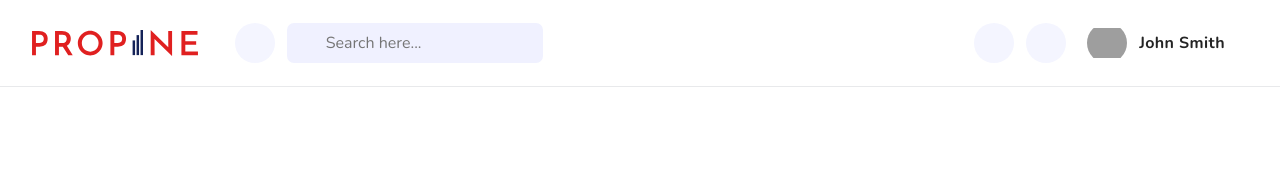
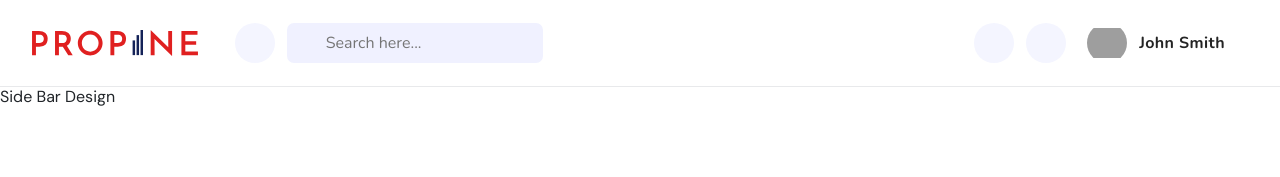
Before and after one commit to keval-gadhiya/first-project, a React (Create React App) app: page / in a window 1280 px wide. Before the commit this address had no page. Shown: the top 177 px of the page. Built offline with nearby package versions, Linux system fonts and the light colour scheme; grey boxes are pictures that could not be loaded; some icons are missing.

Commit message:
14th may

```diff
--- a/src/App.js
+++ b/src/App.js
@@ -1,21 +1,29 @@
-import { BrowserRouter,  Routes, Route } from 'react-router-dom';
+import { BrowserRouter, Routes, Route } from 'react-router-dom';
 import './App.css';
 import "bootstrap/dist/css/bootstrap.min.css"
 import DashboardPage from './page/Dashboard';
 import LoginPage from './page/Login';
 import HeaderCompoenent from './component/Header';
+import SideBar from './component/SideBar';
 
 function App() {
   return (
     <>
-    <BrowserRouter>
-    <HeaderCompoenent></HeaderCompoenent>
-    <Routes>
-        <Route path="/login" element={<LoginPage />} />
-        <Route path="/dashboard" element={<DashboardPage />} />
-      </Routes>
-    </BrowserRouter>
+      <BrowserRouter>
+        <HeaderCompoenent />
+        <div className='main d-flex'>
+          <div className='sidebarWrapper'>
+            <SideBar />
+          </div>
+          <div className='content'>
+             <Routes>
+          <Route path="/login" element={<LoginPage />} />
+          <Route path="/dashboard" element={<DashboardPage />} />
+        </Routes>
+          </div>
+        </div>
 
+      </BrowserRouter>
     </>
 
 
--- a/src/component/Notification/notification.css
+++ b/src/component/Notification/notification.css
@@ -3,11 +3,11 @@
 /* Main Menu Container */
 .custom-notification-menu {
   width: 425px;
-  margin-top: -4px;
-  margin-right: 400px;
+  margin-top: 14px;
   overflow: visible;
   position: relative;
   padding: 10px 16px 10px 16px !important;  /* Top, Right, Bottom, Left padding */
+
 }
 
 
--- /dev/null
+++ b/src/component/SideBar/index.js
@@ -0,0 +1,9 @@
+const SideBar = () =>{
+    return(
+        <>
+        <h6>Side Bar Design</h6>
+        </>
+    )
+}
+
+export default SideBar;
```
Also changed, not shown: src/component/Side Bar/side-bar.css (deleted), src/component/SideBar/side-bar.css (added).
